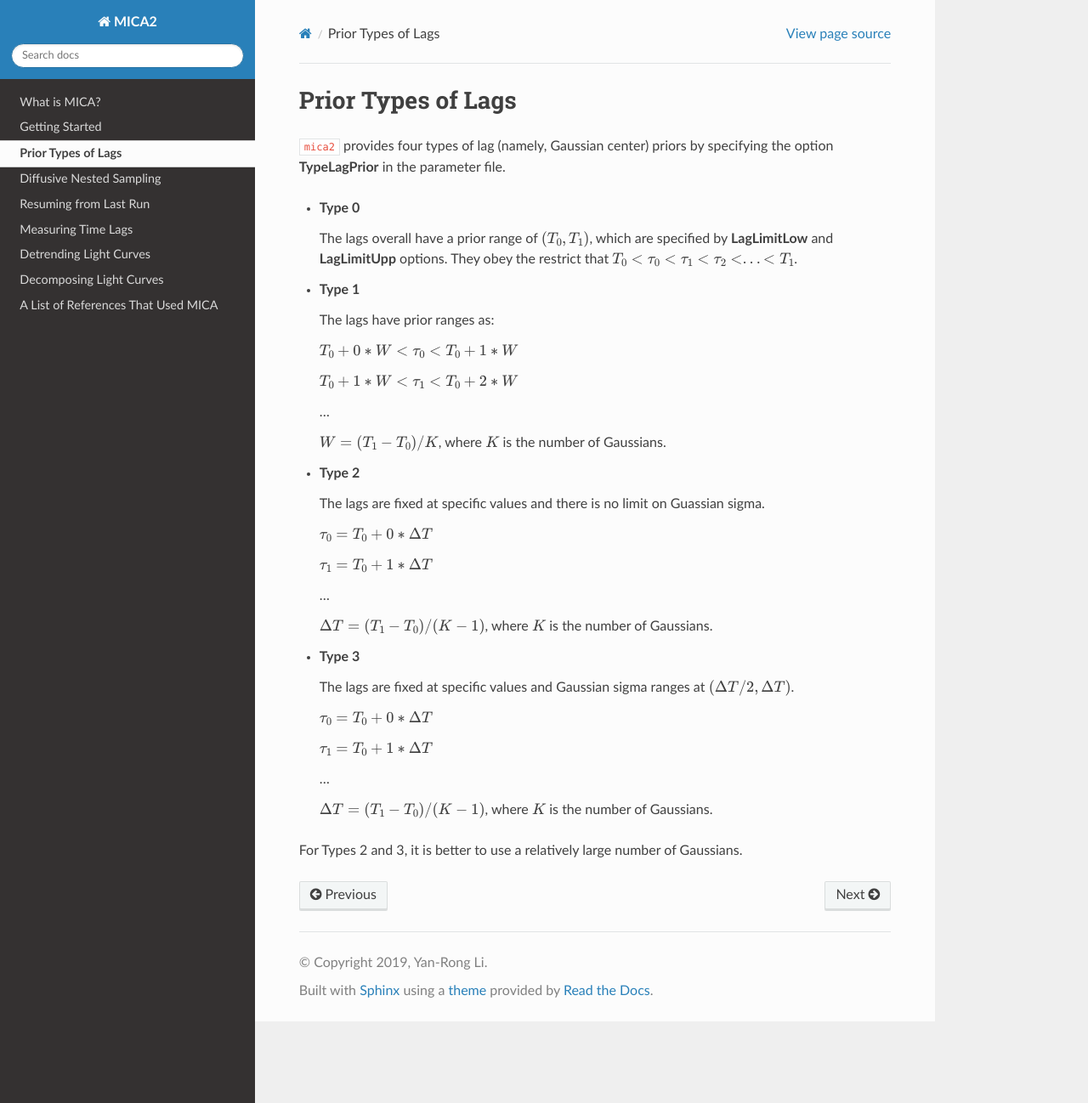
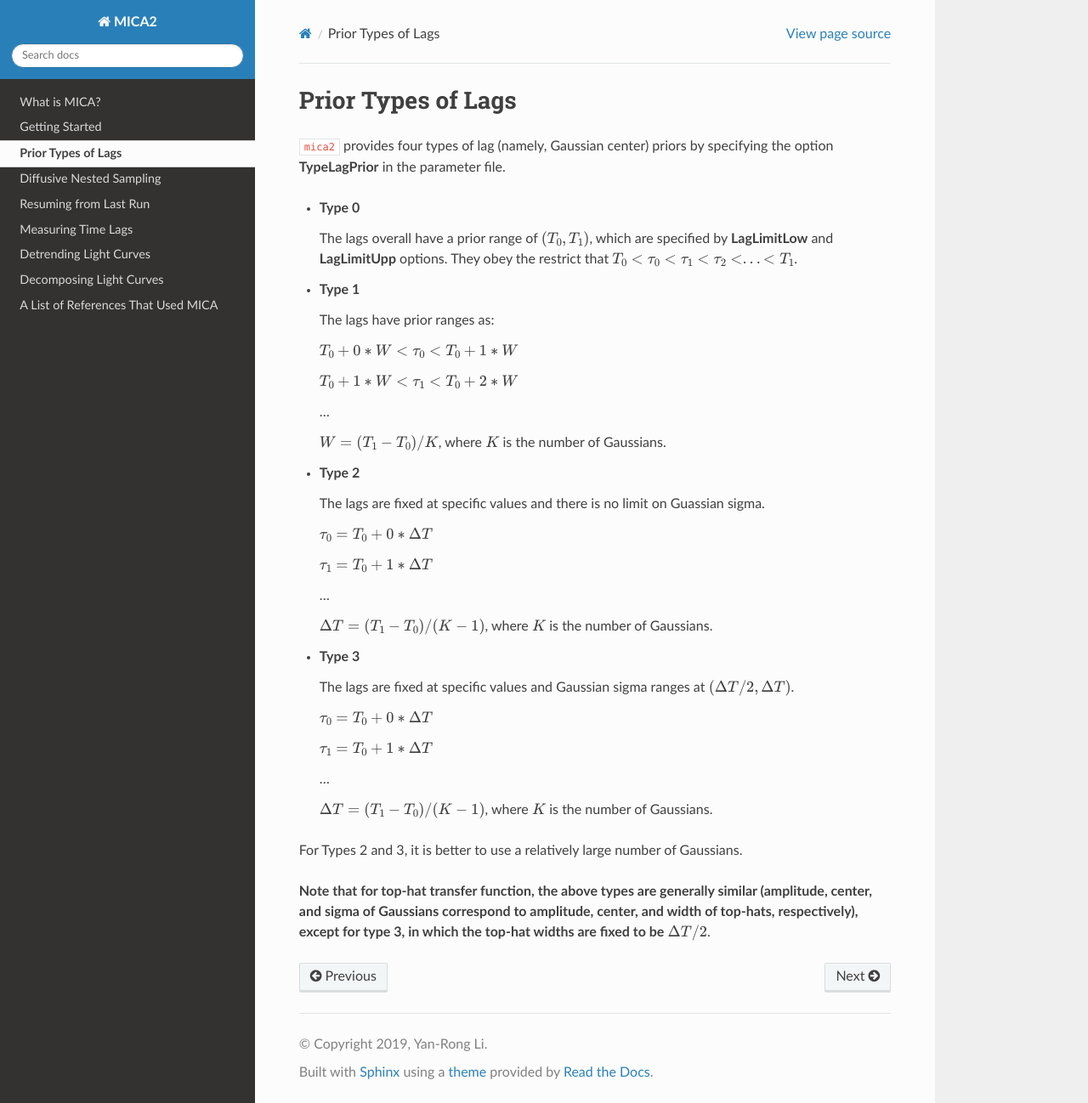
Before and after one commit to LiyrAstroph/MICA2, a Sphinx documentation site: the page built from docs/prior.rst, in a window 1280 px wide and 1298 px high. Shown: the whole window at 85% size. Built offline with Sphinx 7.4.7 and the Read the Docs theme 2.0.0, drawn with Linux system fonts in a browser that asks for light colours.

Commit message:
update docs.

```diff
--- a/docs/prior.rst
+++ b/docs/prior.rst
@@ -46,3 +46,8 @@ Prior Types of Lags
   :math:`\Delta T = (T_1 - T_0)/(K-1)`, where :math:`K` is the number of Gaussians.
 
 For Types 2 and 3, it is better to use a relatively large number of Gaussians.
+
+**Note that for top-hat transfer function, the above types are generally similar
+(amplitude, center, and sigma of Gaussians correspond to amplitude, center, and width of top-hats,
+respectively), except for type 3, in which
+the top-hat widths are fixed to be** :math:`\Delta T/2`.
```
